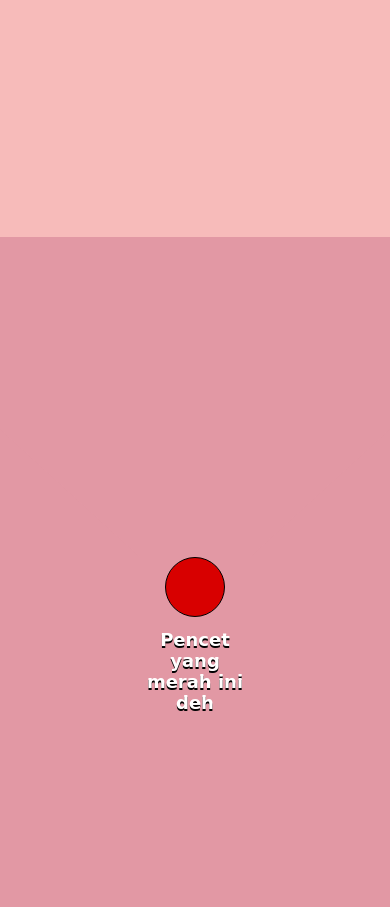
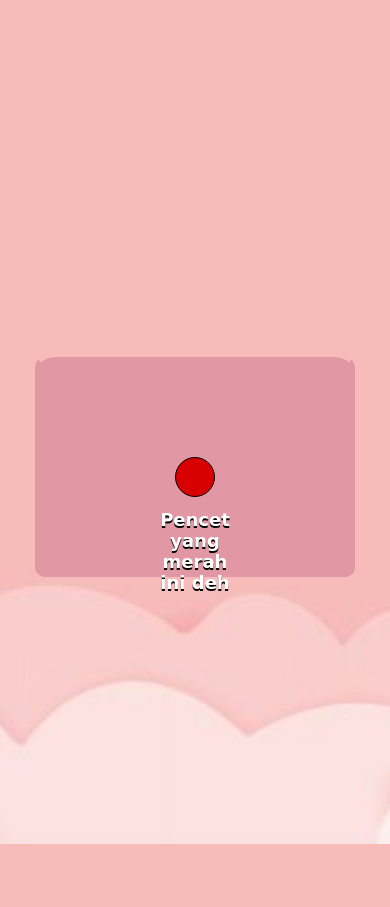
Before and after one commit to Prastio29/college-assignment, a PHP site: page / in a window 390 px wide; the page is wider, and only the part inside the window is pictured. After the commit the page ends 844 px from the top of that part, so only its background shows below. Run offline with PHP 8.4, Linux system fonts and the light colour scheme.

Commit message:
Adjust CSS styles for responsive design

```diff
--- a/style.css
+++ b/style.css
@@ -198,35 +198,35 @@ audio {
     #top.active {
         opacity: 1;
         z-index: 0;
-        transform: rotateX('180deg');
+        transform: rotateX(180deg); /* Dihilangkan tanda kutipnya karena error di CSS sebelumnya */
     }
 
     #cover {
         margin: 0;
-        width: 110px;
+        width: 80px;
         height: 0;
-        border-left: 350px solid rgb(226, 152, 164);
-        border-right: 350px solid rgb(226, 152, 164);
-        border-bottom: 350px solid rgb(226, 152, 164);
-        border-top: 320px solid transparent;
-        border-radius: 30px 10px 10px 10px;
+        border-left: 120px solid rgb(226, 152, 164);
+        border-right: 120px solid rgb(226, 152, 164);
+        border-bottom: 120px solid rgb(226, 152, 164);
+        border-top: 100px solid transparent;
+        border-radius: 10px;
         background-color: transparent;
         transition: all 1s ease;
         font-size: 9px;
         color: white;
-        text-shadow: 0px 2px #000;;
+        text-shadow: 0px 2px #000;
         position: relative;
         z-index: 4;
     }
 
     #cover.active {
-        border-top: 320px solid transparent;
+        border-top: 100px solid transparent;
         pointer-events: none;
     }
 
     #cover #tombol {
-        width: 60px;
-        height: 60px;
+        width: 40px;
+        height: 40px;
         border-radius: 50%;
         border: 1px solid black;
         background-color: rgb(216, 0, 0);
```
Also changed, not shown: other parts of style.css (+12 -11 lines).
